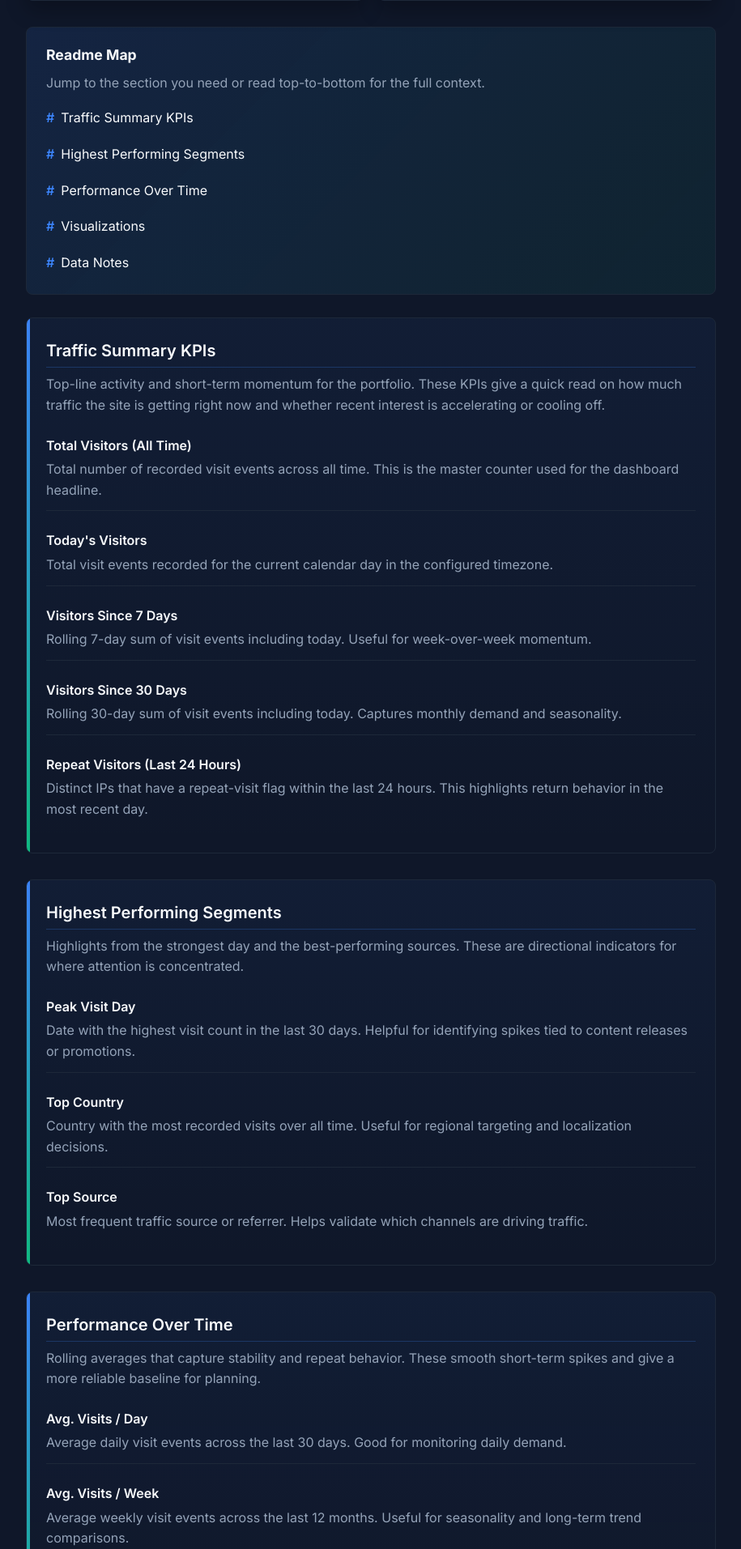
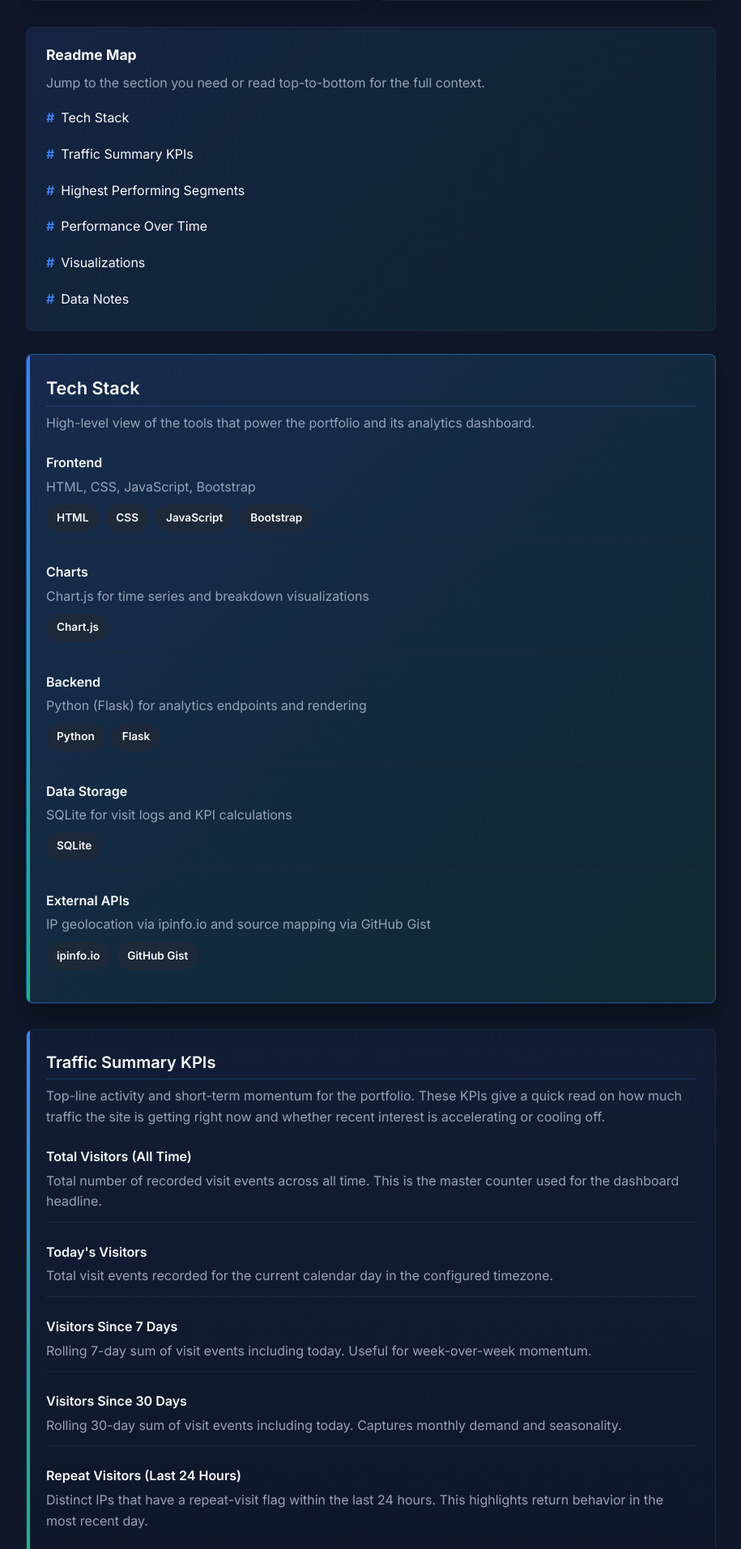
Before and after one commit to anirudhbelwadi/anirudhbelwadi.github.io, a Flask app: page / in a window 1280 px wide. Shown: the part 448-2361 px from the top of the page at 81% size, without its empty margins (182-1097 px from the left). Run offline with Flask 3, Linux system fonts and the light colour scheme.

Commit message:
updated readme to reflect more about the portfolio and tech stack

```diff
--- a/backend-service/templates/analytics_readme.html
+++ b/backend-service/templates/analytics_readme.html
@@ -84,6 +84,16 @@
             background: linear-gradient(180deg, var(--info), #10B981);
         }
 
+        .section.featured {
+            background: linear-gradient(135deg, rgba(59, 130, 246, 0.18), rgba(16, 185, 129, 0.12));
+            border-color: rgba(59, 130, 246, 0.5);
+            box-shadow: 0 18px 32px rgba(0, 0, 0, 0.35);
+        }
+
+        .section.featured h2 {
+            font-size: 1.35rem;
+        }
+
         .section h2 {
             font-size: 1.25rem;
             font-weight: 600;
@@ -164,6 +174,23 @@
         .definition-desc {
             color: var(--muted-foreground);
             font-size: 1rem;
+        }
+
+        .stack-badges {
+            display: flex;
+            flex-wrap: wrap;
+            gap: 0.5rem;
+            margin-top: 0.5rem;
+        }
+
+        .stack-badge {
+            background: var(--secondary);
+            color: var(--secondary-foreground);
+            border: 1px solid var(--border);
+            border-radius: 999px;
+            padding: 0.35rem 0.75rem;
+            font-size: 0.85rem;
+            font-weight: 600;
         }
 
         .note {
@@ -267,6 +294,7 @@
             <h2>Readme Map</h2>
             <p>Jump to the section you need or read top-to-bottom for the full context.</p>
             <div class="toc-list">
+                <a href="#tech-stack">Tech Stack</a>
                 <a href="#traffic-summary">Traffic Summary KPIs</a>
                 <a href="#highest-segments">Highest Performing Segments</a>
                 <a href="#performance-over-time">Performance Over Time</a>
@@ -274,6 +302,53 @@
                 <a href="#data-notes">Data Notes</a>
             </div>
         </div>
+
+        <section class="section featured" id="tech-stack">
+            <h2>Tech Stack</h2>
+            <p>High-level view of the tools that power the portfolio and its analytics dashboard.</p>
+            <div class="definition-list">
+                <div class="definition-item">
+                    <div class="definition-term">Frontend</div>
+                    <div class="definition-desc">HTML, CSS, JavaScript, Bootstrap</div>
+                    <div class="stack-badges">
+                        <span class="stack-badge">HTML</span>
+                        <span class="stack-badge">CSS</span>
+                        <span class="stack-badge">JavaScript</span>
+                        <span class="stack-badge">Bootstrap</span>
+                    </div>
+                </div>
+                <div class="definition-item">
+                    <div class="definition-term">Charts</div>
+                    <div class="definition-desc">Chart.js for time series and breakdown visualizations</div>
+                    <div class="stack-badges">
+                        <span class="stack-badge">Chart.js</span>
+                    </div>
+                </div>
+                <div class="definition-item">
+                    <div class="definition-term">Backend</div>
+                    <div class="definition-desc">Python (Flask) for analytics endpoints and rendering</div>
+                    <div class="stack-badges">
+                        <span class="stack-badge">Python</span>
+                        <span class="stack-badge">Flask</span>
+                    </div>
+                </div>
+                <div class="definition-item">
+                    <div class="definition-term">Data Storage</div>
+                    <div class="definition-desc">SQLite for visit logs and KPI calculations</div>
+                    <div class="stack-badges">
+                        <span class="stack-badge">SQLite</span>
+                    </div>
+                </div>
+                <div class="definition-item">
+                    <div class="definition-term">External APIs</div>
+                    <div class="definition-desc">IP geolocation via ipinfo.io and source mapping via GitHub Gist</div>
+                    <div class="stack-badges">
+                        <span class="stack-badge">ipinfo.io</span>
+                        <span class="stack-badge">GitHub Gist</span>
+                    </div>
+                </div>
+            </div>
+        </section>
 
         <section class="section" id="traffic-summary">
             <h2>Traffic Summary KPIs</h2>
```
Also changed, not shown: README.md.
